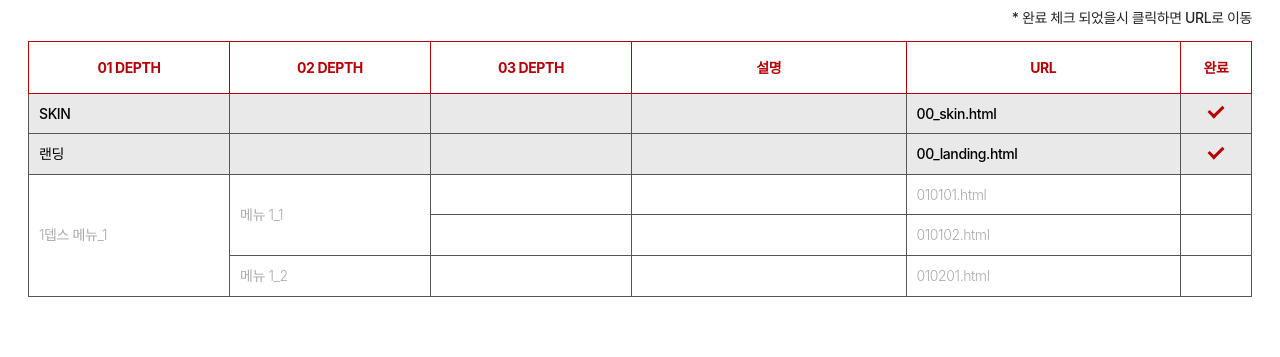
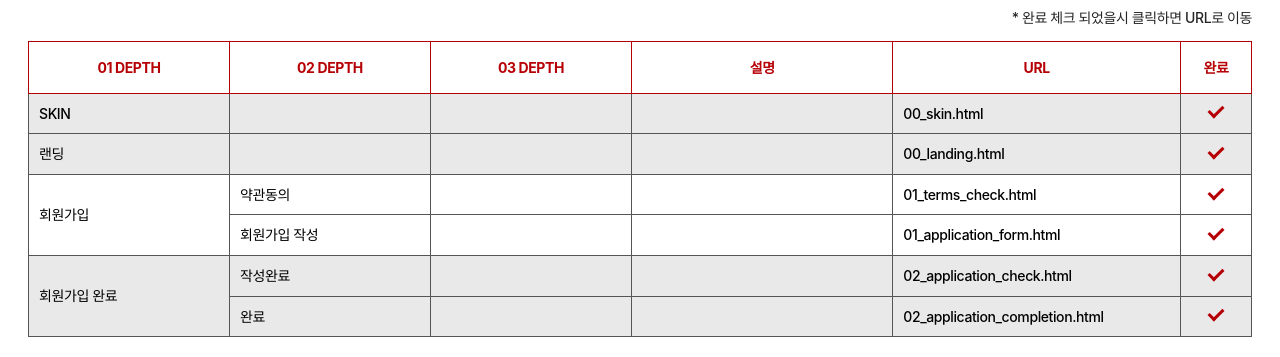
Before and after one commit to LEESANGYOUN12/DYB_information_session, a website: page html/index.html in a window 1280 px wide. Shown: the part 152-509 px from the top of the page. Drawn offline with nearby package versions, Linux system fonts and the light colour scheme; a web font is replaced by a local one.

Commit message:
[tset] index.html 업로드

```diff
--- a/html/index.html
+++ b/html/index.html
@@ -45,7 +45,7 @@
 					<td class="autorowspan"><div></div></td>
 					<td class="ex"><div></div></td>
 					<td class=""><div><a href="#none">00_skin.html</a></div></td>
-					<td class="tdCheck"><div><label><input type="checkbox" disabled checked/><span></span></label></div></td>
+					<td class="tdCheck"><div><label><input type="checkbox" disabled checked><span></span></label></div></td>
 				</tr>
 				<tr>
 					<td class="autorowspan fixLeft"><div>랜딩</div></td>
@@ -53,34 +53,45 @@
 					<td class="autorowspan"><div></div></td>
 					<td class="ex"><div></div></td>
 					<td class=""><div><a href="#none">00_landing.html</a></div></td>
-					<td class="tdCheck"><div><label><input type="checkbox" disabled checked /><span></span></label></div></td>
+					<td class="tdCheck"><div><label><input type="checkbox" disabled checked><span></span></label></div></td>
 				</tr>
 				</tbody>
 
 				<tbody>
 				<tr>
-					<td class="autorowspan fixLeft"><div>1뎁스 메뉴_1</div></td>
-					<td class="autorowspan"><div>메뉴 1_1</div></td>
+					<td class="autorowspan fixLeft"><div>회원가입</div></td>
+					<td class="autorowspan"><div>약관동의</div></td>
 					<td class="autorowspan"><div></div></td>
 					<td class="ex"><div></div></td>
-					<td class=""><div><a href="#none">010101.html</a></div></td>
-					<td class="tdCheck"><div><label><input type="checkbox" disabled /><span></span></label></div></td>
+					<td class=""><div><a href="#none">01_terms_check.html</a></div></td>
+					<td class="tdCheck"><div><label><input type="checkbox" disabled checked><span></span></label></div></td>
 				</tr>
 				<tr>
-					<td class="autorowspan fixLeft"><div>1뎁스 메뉴_1</div></td>
-					<td class="autorowspan"><div>메뉴 1_1</div></td>
+					<td class="autorowspan fixLeft"><div>회원가입</div></td>
+					<td class="autorowspan"><div>회원가입 작성</div></td>
 					<td class="autorowspan"><div></div></td>
 					<td class="ex"><div></div></td>
-					<td class=""><div><a href="#none">010102.html</a></div></td>
-					<td class="tdCheck"><div><label><input type="checkbox" disabled /><span></span></label></div></td>
+					<td class=""><div><a href="#none">01_application_form.html</a></div></td>
+					<td class="tdCheck"><div><label><input type="checkbox" disabled checked><span></span></label></div></td>
+				</tr>
+				</tbody>
+
+				<tbody>
+				<tr>
+					<td class="autorowspan fixLeft"><div>회원가입 완료</div></td>
+					<td class="autorowspan"><div>작성완료</div></td>
+					<td class="autorowspan"><div></div></td>
+					<td class="ex"><div></div></td>
+					<td class=""><div><a href="#none">02_application_check.html</a></div></td>
+					<td class="tdCheck"><div><label><input type="checkbox" disabled checked><span></span></label></div></td>
 				</tr>
 				<tr>
-					<td class="autorowspan fixLeft"><div>1뎁스 메뉴_1</div></td>
-					<td class="autorowspan"><div>메뉴 1_2</div></td>
+					<td class="autorowspan fixLeft"><div>회원가입 완료</div></td>
+					<td class="autorowspan"><div>완료</div></td>
 					<td class="autorowspan"><div></div></td>
 					<td class="ex"><div></div></td>
-					<td class=""><div><a href="#none">010201.html</a></div></td>
-					<td class="tdCheck"><div><label><input type="checkbox" disabled /><span></span></label></div></td>
+					<td class=""><div><a href="#none">02_application_completion.html</a></div></td>
+					<td class="tdCheck"><div><label><input type="checkbox" disabled checked><span></span></label></div></td>
 				</tr>
 				</tbody>
 			</table>
@@ -115,7 +126,7 @@
 					<td class="autorowspan"><div></div></td>
 					<td class="ex"><div></div></td>
 					<td class=""><div><a href="#none">010101.html</a></div></td>
-					<td class="tdCheck"><div><label><input type="checkbox" disabled /><span></span></label></div></td>
+					<td class="tdCheck"><div><label><input type="checkbox" disabled><span></span></label></div></td>
 				</tr>
 				<tr>
 					<td class="autorowspan fixLeft"><div>1뎁스 메뉴_1</div></td>
@@ -123,7 +134,7 @@
 					<td class="autorowspan"><div></div></td>
 					<td class="ex"><div></div></td>
 					<td class=""><div><a href="#none">010102.html</a></div></td>
-					<td class="tdCheck"><div><label><input type="checkbox" disabled /><span></span></label></div></td>
+					<td class="tdCheck"><div><label><input type="checkbox" disabled><span></span></label></div></td>
 				</tr>
 				<tr>
 					<td class="autorowspan fixLeft"><div>1뎁스 메뉴_1</div></td>
@@ -131,7 +142,7 @@
 					<td class="autorowspan"><div></div></td>
 					<td class="ex"><div></div></td>
 					<td class=""><div><a href="#none">010201.html</a></div></td>
-					<td class="tdCheck"><div><label><input type="checkbox" disabled /><span></span></label></div></td>
+					<td class="tdCheck"><div><label><input type="checkbox" disabled><span></span></label></div></td>
 				</tr>
 				</tbody>
 			</table>
```
